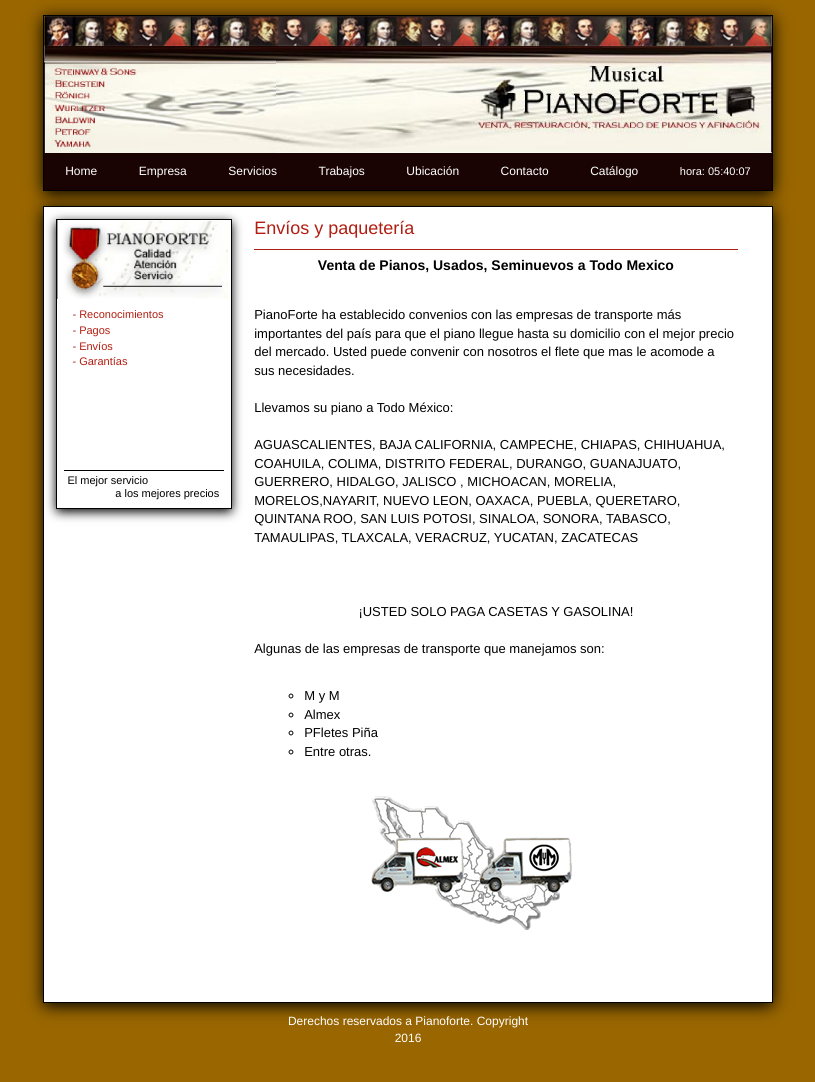
After one commit to mjsolutions/pianosendf, a PHP site: page /envios.php in a window 1280 px wide. The commit adds this page. Shown: the whole page, without its empty margins (232-1047 px from the left). Run offline with PHP 8.4, Linux system fonts and the light colour scheme.

Commit message:
Sitio terminado

```diff
--- a/aside.php
+++ b/aside.php
@@ -4,8 +4,8 @@
 		<ul>
 			<li><a href="reconocimientos.php" class="red">- Reconocimientos</a></li>
 			<li><a href="pagos.php" class="red">- Pagos</a></li>
-			<li><a href="" class="red">- Envíos</a></li>
-			<li><a href="" class="red">- Garantías</a></li>
+			<li><a href="envios.php" class="red">- Envíos</a></li>
+			<li><a href="garantias.php" class="red">- Garantías</a></li>
 		</ul>
 		<!-- <hr> -->
 		<p class="text-left nomargin border-top padding-top3 padding-left3">El mejor servicio</p>
--- a/css/styles.css
+++ b/css/styles.css
@@ -180,9 +180,12 @@ body {
 	list-style-type: none;
 }
 
-.pagos li {
+.list-circle li {
 	list-style-type: circle;
 	padding: 10px 5px;
+}
+.list-circle-np li {
+	list-style-type: circle;
 }
 /*COLUMNS*/
 .col-center {
--- /dev/null
+++ b/envios.php
@@ -0,0 +1,54 @@
+<!DOCTYPE html>
+<html lang="es">
+<head>
+	<meta charset="UTF-8">
+	<meta name="viewport" content="width=device-width, initial-scale=1, user-scalable=no">
+	<meta http-equiv="X-UA-Compatible" content="IE=edge">
+	<title>Envíos y paquetería | MusicalPianoforte</title>
+	<?php include "header.php"; ?>
+
+		<div class="row contenido">
+			<!-- Aside -->
+			<?php include "aside.php" ?>
+			<!-- Fin del aside -->
+
+			<!-- Contenido principal -->
+			<div class="col-md-9 padding-lr22">
+				<h4 class="red underline nomargin padding-bottom10">Envíos y paquetería</h4>
+				<h5 class="text-center nomargin padding-tb8"><b>Venta de Pianos, Usados, Seminuevos a Todo Mexico</b></h5>
+
+				<div class="col-md-12 nopadding margin-bottom50 margin-top25 font13">
+
+					<p class="nomargin">PianoForte ha establecido convenios con las empresas de transporte más importantes del país para que el piano llegue hasta su domicilio con el mejor precio del mercado. Usted puede convenir con nosotros el flete que mas le acomode a sus necesidades.</p><br>
+
+					<p class="nomargin">Llevamos su piano a Todo México:</p><br>
+
+					<p class="nomargin">AGUASCALIENTES,  BAJA CALIFORNIA, CAMPECHE, CHIAPAS, CHIHUAHUA, COAHUILA, COLIMA, DISTRITO FEDERAL, DURANGO, GUANAJUATO, GUERRERO, HIDALGO, JALISCO , MICHOACAN, MORELIA, MORELOS,NAYARIT, NUEVO LEON, OAXACA, PUEBLA, QUERETARO, QUINTANA ROO, SAN LUIS POTOSI, SINALOA, SONORA, TABASCO, TAMAULIPAS, TLAXCALA, VERACRUZ, YUCATAN, ZACATECAS</p><br><br><br>
+
+					<p class="nomargin text-center">¡USTED SOLO PAGA CASETAS Y GASOLINA!</p><br>
+
+					<p class="nomargin">Algunas de las empresas de transporte que manejamos son:</p><br>
+
+					<ul class="padding-left50 margin-top10 margin-bottom10 list-circle-np">
+						<li> M y M</li>
+						<li> Almex</li>
+						<li> PFletes Piña</li>
+						<li> Entre otras.</li>
+					</ul><br>
+
+					<div class="row ">
+
+						<div class="col-center col-md-7">
+							<img src="images/trans.gif" alt="" class="img-responsive">
+						</div>
+
+					</div>
+
+				</div>
+
+			</div>
+			<!-- Fin del contenido principal -->
+		</div>
+		<?php include "footer.php"; ?>
+</body>
+</html>
--- a/header.php
+++ b/header.php
@@ -21,7 +21,7 @@
 				<a href="trabajos.php">Trabajos</a>
 				<a href="ubicacion.php">Ubicación</a>
 				<a href="contacto.php">Contacto</a>
-				<a href="#">Catálogo</a>
+				<a href="http://musicalpianoforte.net/catalogo.php">Catálogo</a>
 				<span id="reloj"></span>
 			</div>
 		</div>
--- a/index.php
+++ b/index.php
@@ -26,7 +26,7 @@
 						<br>
 						<p class="nomargin font12">Contamos con las mejores marcas de pianos al precio más bajo del mercado. El piano que usted busca nosotros lo tenemos</p>
 						<p class="nomargin font12">
-							<a href="" class="red">Visite nuestro catálogo, con más de 200 opciones!</a>
+							<a href="http://musicalpianoforte.net/catalogo.php" class="red">Visite nuestro catálogo, con más de 200 opciones!</a>
 						</p>
 					</div>
 
--- a/pagos.php
+++ b/pagos.php
@@ -21,7 +21,7 @@
 
 					<p class="nomargin">Contamos con <b>cómodas formas de pago</b> que se adapten a sus requerimientos y que pueden ser:</p>
 
-					<ul class="padding-left50 margin-top10 margin-bottom10 pagos">
+					<ul class="padding-left50 margin-top10 margin-bottom10 list-circle">
 						<li> Pago de contado.</li>
 						<li> Depósito bancario.</li>
 						<li> Pague con su tarjeta de debito o crédito <b>VISA, VISA ELECTRON o MASTERCARD</b> (excepto “American Express”) su pago se puede realizar desde la comodidad de su domicilio con solo una llamada telefónica teniendo su tarjeta a la mano.</li>
```
Also changed, not shown: garantias.php (added, +41 -0 lines), trabajos.php (+9 -9 lines), images/trans.gif (added).
